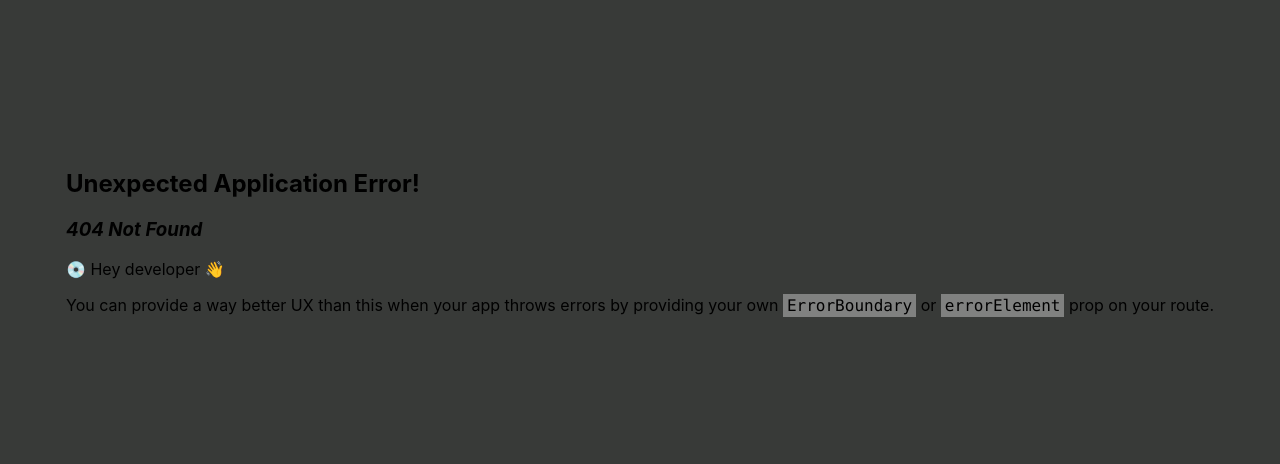
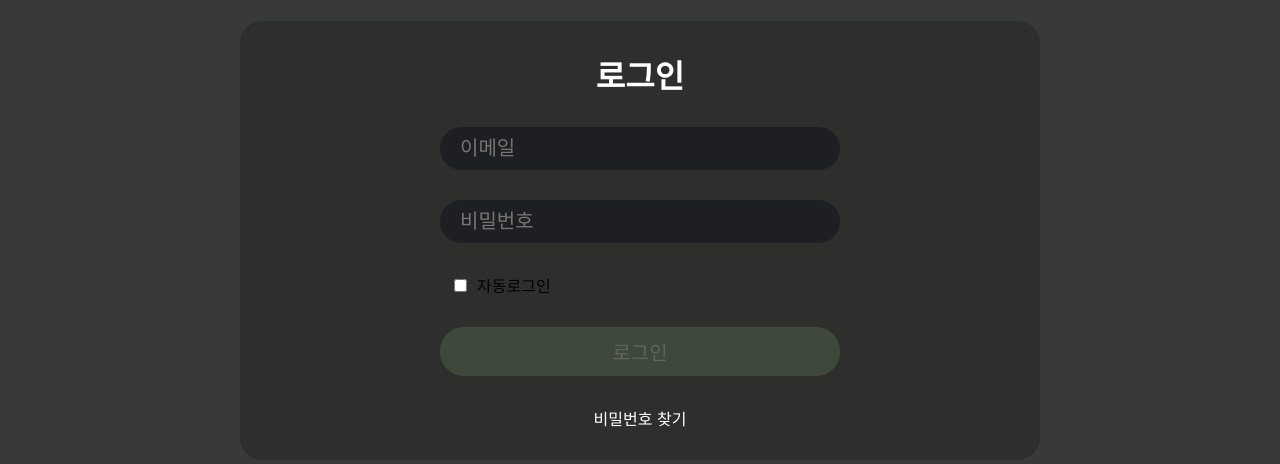
Before and after one commit to 3mans-hub/mans-hub-app, a React (Create React App) app: page /sign-in in a window 1280 px wide. Before the commit this address had no page. Shown: the part 160-624 px from the top of the page. Built offline with nearby package versions, Linux system fonts and the light colour scheme.

Commit message:
회원가입 페이지 생성

```diff
--- a/src/components/SignUpBtn.js
+++ b/src/components/SignUpBtn.js
@@ -1,11 +1,11 @@
 import React from 'react';
 import styles from './styles/SignUpBtn.module.scss'
 
-const SignUpBtn = ({content, type}) => {
+const SignUpBtn = ({content, type, eventHandler}) => {
 
     return (
         <div>
-            <button className={type? styles.signBtn : styles.disabledBtn} disabled={!type}>
+            <button className={type? styles.signBtn : styles.disabledBtn} disabled={!type} onClick={eventHandler}>
                 {content}
             </button>
         </div>
--- a/src/components/SignUpInput.js
+++ b/src/components/SignUpInput.js
@@ -3,7 +3,7 @@ import styles from './styles/SignUpInput.module.scss'
 
 
 
-const SignUpInput = ({content, type, setValue}) => {
+const SignUpInput = ({content, type, setValue, disable}) => {
 
     const inputValue= (e) => {
         setValue(e.target.value);
@@ -12,7 +12,7 @@ const SignUpInput = ({content, type, setValue}) => {
 
     return (
         <div>
-            <input className={styles.signUpInput} type={type} placeholder={content} onChange={inputValue}/>
+            <input className={!disable ? styles.signUpInput : styles.disabledInput} type={type} placeholder={content} onChange={inputValue} disabled={disable}/>
         </div>
     );
 };
--- a/src/components/styles/SignUpInput.module.scss
+++ b/src/components/styles/SignUpInput.module.scss
@@ -11,3 +11,15 @@
   font-size: 20px;
   font-weight: 500;
 }
+
+.disabledInput {
+  box-sizing: border-box;
+  padding: 10px 20px;
+  border: none;
+  background: rgba(30, 31, 34, 0.56);
+  color: rgba(255, 255, 255, 0.24);
+  width: 400px;
+  border-radius: 24px;
+  font-size: 20px;
+  font-weight: 500;
+}
--- a/src/config/route-config.js
+++ b/src/config/route-config.js
@@ -1,6 +1,7 @@
 import {createBrowserRouter} from "react-router-dom";
 import MainPage from "../layout/MainPage";
 import SignUp from "../pages/sign-up/SignUp";
+import SignIn from "../pages/sign-up/SignIn";
 
 
 export const router = createBrowserRouter([
@@ -11,5 +12,9 @@ export const router = createBrowserRouter([
     {
         path:'/sign-up',
         element: <SignUp />
+    },
+    {
+        path:'/sign-in',
+        element: <SignIn />
     }
 ])
--- /dev/null
+++ b/src/pages/sign-up/SignIn.js
@@ -0,0 +1,42 @@
+import React, {useEffect, useState} from 'react';
+import styles from "./SignIn.module.scss";
+import SignUpInput from "../../components/SignUpInput";
+import SignUpBtn from "../../components/SignUpBtn";
+
+const SignIn = () => {
+
+    const [email, setEmail] = useState("");
+
+    const [password, setPassword] = useState("");
+
+    const [inputState, setInputState] = useState(false);
+
+    // 아직 조건 생성 X, 일단 이메일하고 비밀번호를 1글자 이상 입력할경우만 버튼 활성화
+    useEffect(() => {
+
+        if(email.length > 0 && password.length > 0) {
+            setInputState(true);
+        } else {
+            setInputState(false);
+        }
+
+    }, [email, password]);
+
+    return (
+        <div>
+            <div className={styles.container}>
+                <h1 className={styles.title}>로그인</h1>
+                <SignUpInput type={'text'} content={'이메일'} setValue={setEmail}/>
+                <SignUpInput type={'password'} content={'비밀번호'} setValue={setPassword}/>
+                <div className={styles.checkBox}>
+                    <input type={"checkbox"}/>
+                    자동로그인
+                </div>
+                <SignUpBtn content={'로그인'} type={inputState}/>
+                <div className={styles.findPW}>비밀번호 찾기</div>
+            </div>
+        </div>
+    );
+};
+
+export default SignIn;
--- /dev/null
+++ b/src/pages/sign-up/SignIn.module.scss
@@ -0,0 +1,39 @@
+
+body {
+  background: #383A38;
+  height: 100vh;
+  display: flex;
+  justify-content: center;
+  align-items: center;
+
+  .container {
+    box-sizing: border-box;
+    background: #2E2F2D;
+    width: 800px;
+    display: flex;
+    flex-direction: column;
+    justify-content: center;
+    align-items: center;
+    border-radius: 22px;
+    padding: 30px;
+    gap: 30px;
+
+    .title {
+      color: white;
+      margin: 0;
+    }
+
+    .checkBox {
+
+      input {
+        margin-right: 10px;
+        border-radius: 50px;
+      }
+      width: 380px;
+    }
+
+    .findPW {
+      color: #FFFFFF;
+    }
+  }
+}
--- a/src/pages/sign-up/SignUp.js
+++ b/src/pages/sign-up/SignUp.js
@@ -6,37 +6,56 @@ import styles from './SignUp.module.scss';
 const SignUp = () => {
 
     const [email, setEmail] = useState("");
+    const [emailVerification, setEmailVerification] = useState(false)
+    const [verificationCode, setVerificationCode] = useState("");
+    const [nickName, setNickName] = useState("");
+    const [password, setPassword] = useState("");
+    const [passwordConfirm, setPasswordConfirm] = useState("");
+    const [step, setStep] = useState(1);
 
-    const [password, setPassword] = useState("");
+    const validateEmail = (email) => {
+        // 이메일 형식을 확인하는 정규식
+        const emailRegex = /^[^\s@]+@[^\s@]+\.[^\s@]+$/;
+        return emailRegex.test(email);
+    };
 
-    const [inputState, setInputState] = useState(false);
-
-    // 아직 조건 생성 X, 일단 이메일하고 비밀번호를 1글자 이상 입력할경우만 버튼 활성화
     useEffect(() => {
 
-        if(email.length > 0 && password.length > 0) {
-            setInputState(true);
-        } else {
-            setInputState(false);
+       if(validateEmail(email)) {
+           setEmailVerification(true)
+       }
+    }, [email]);
+
+    const nextStep = () => {
+        setStep(step + 1);
+    }
+
+    const userInput = () => {
+        if (step === 3) {
+            return nickName;
+        } else if (step === 4) {
+            return password;
         }
-
-    }, [email, password]);
+    }
 
     return (
         <div>
             <div className={styles.container}>
-                <h1 className={styles.title}>로그인</h1>
-                <SignUpInput type={'text'} content={'이메일'} setValue={setEmail}/>
-                <SignUpInput type={'password'} content={'비밀번호'} setValue={setPassword}/>
-                <div className={styles.checkBox}>
-                    <input type={"checkbox"}/>
-                    자동로그인
-                </div>
-                <SignUpBtn content={'로그인'} type={inputState}/>
-                <div className={styles.findPW}>비밀번호 찾기</div>
+                <h1 className={styles.title}>회원가입</h1>
+                <SignUpInput type={'text'} content={'이메일'} setValue={setEmail} disable={step > 1}/>
+                {step > 1 && <SignUpInput type={'text'} content={'이메일 인증번호'} setValue={setVerificationCode} disable={step > 2}/>}
+                {step > 2 && <SignUpInput type={'text'} content={'닉네임'} setValue={setNickName} />}
+                {step > 3 && <SignUpInput type={'password'} content={'비밀번호'} setValue={setPassword}/>}
+                {step > 4 && <SignUpInput type={'password'} content={'비밀번호'} setValue={setPasswordConfirm}/>}
+
+                {step === 1 && <SignUpBtn content={'인증번호 요청'} type={emailVerification} eventHandler={nextStep}/>}
+                {step === 2 && <SignUpBtn content={'인증번호 확인'} type={verificationCode !== ""} eventHandler={nextStep} />}
+                {( 2 < step && step < 5 ) && <SignUpBtn content={'다음'} type={userInput() !== ""} eventHandler={nextStep}/>}
+                {step === 5 && <SignUpBtn content={'회원가입'} type={true}/>}
             </div>
         </div>
     );
+
 };
 
 export default SignUp;
```
